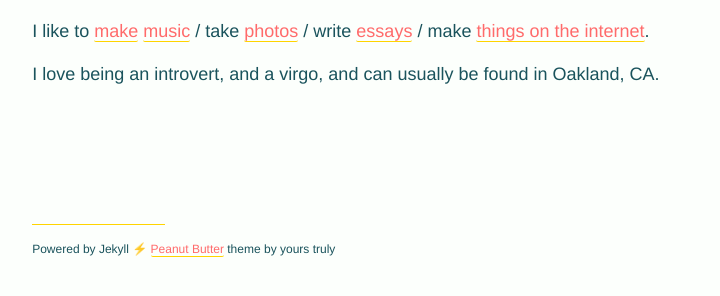
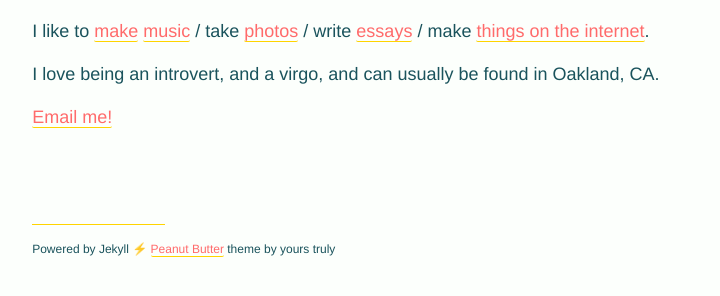
Before and after one commit to quinnleong/quinnleong.github.io, a Jekyll site: the page built from about.md, in a window 1280 px wide. Shown: the part 540-836 px from the top of the page, without its empty margins (275-995 px from the left). Built offline with Jekyll 4.4.1, drawn with Linux system fonts in a browser that asks for light colours.

Commit message:
Add email

```diff
--- a/about.md
+++ b/about.md
@@ -22,6 +22,8 @@ write [essays][essays] / make
 
 I love being an introvert, and a virgo, and can usually be found in Oakland, CA.
 
+[Email me!](mailto:leongchengkwan@gmail.com)
+
 [makzai-music]: https://makzai.bandcamp.com
 [ql-music]: https://quinnleong.bandcamp.com
 [photos]: https://vsco.co/qleong
```
